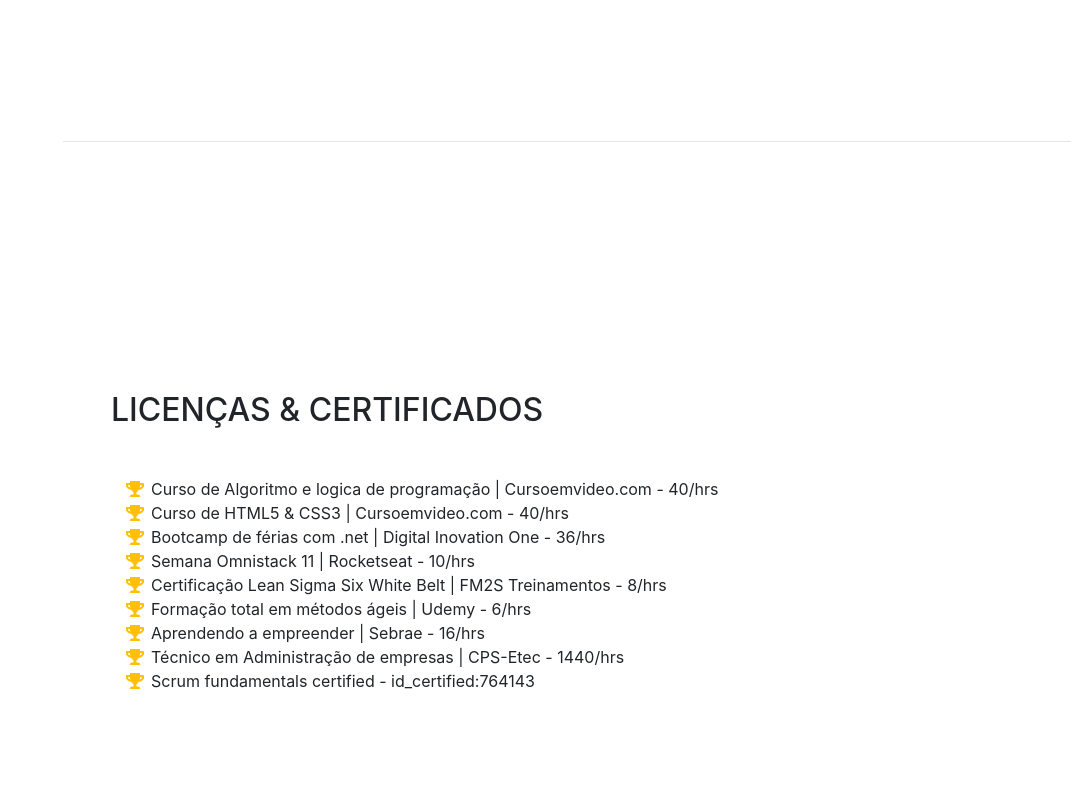
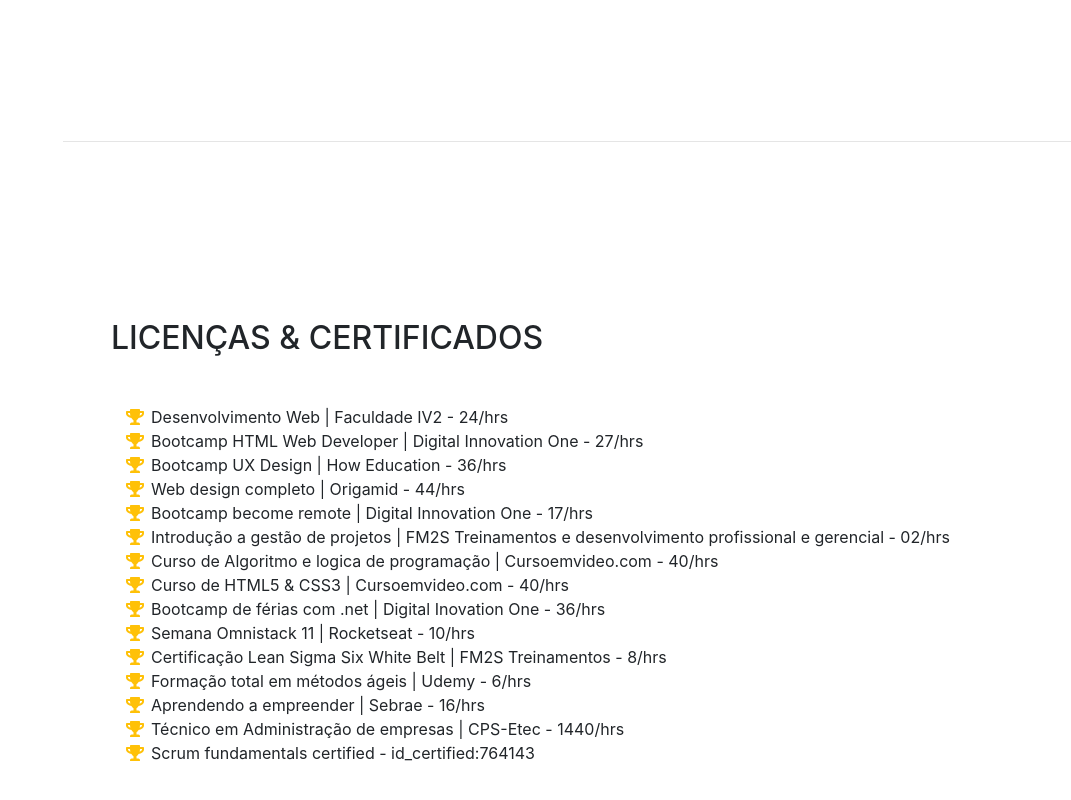
Before and after one commit to Gabriel4420/gabriel4420.github.io, a website with bundled scripts: page index.html in a window 1280 px wide. Shown: the part 4660-5460 px from the top of the page, without its empty margins (209-1280 px from the left). Built offline with nearby package versions, Linux system fonts and the light colour scheme; a web font is replaced by a local one.

Commit message:
atualização de curriculum

```diff
--- a/index.html
+++ b/index.html
@@ -292,6 +292,30 @@
         <ul class="fa-ul mb-0">
           <li>
             <i class="fa-li fa fa-trophy text-warning"></i>
+            Desenvolvimento Web | Faculdade IV2 - 24/hrs
+          </li>
+           <li>
+            <i class="fa-li fa fa-trophy text-warning"></i>
+            Bootcamp HTML Web Developer | Digital Innovation One - 27/hrs
+          </li>
+          <li>
+            <i class="fa-li fa fa-trophy text-warning"></i>
+            Bootcamp UX Design | How Education - 36/hrs
+          </li>
+          <li>
+            <i class="fa-li fa fa-trophy text-warning"></i>
+            Web design completo | Origamid - 44/hrs
+          </li>
+          <li>
+            <i class="fa-li fa fa-trophy text-warning"></i>
+            Bootcamp become remote | Digital Innovation One - 17/hrs
+          </li>
+          <li>
+            <i class="fa-li fa fa-trophy text-warning"></i>
+            Introdução a gestão de projetos | FM2S Treinamentos e desenvolvimento profissional e gerencial - 02/hrs
+          </li>
+          <li>
+            <i class="fa-li fa fa-trophy text-warning"></i>
             Curso de Algoritmo e logica de programação | Cursoemvideo.com - 40/hrs
           </li>
           <li>
```
